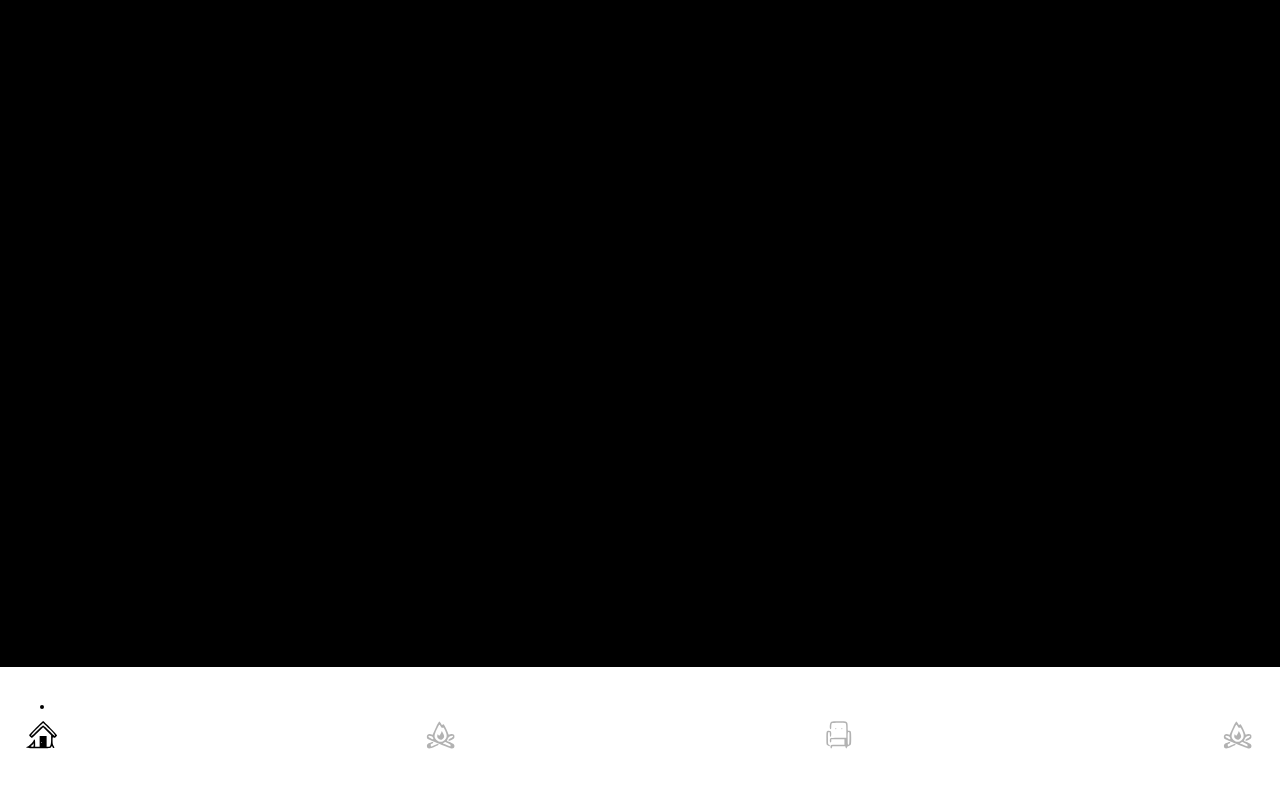
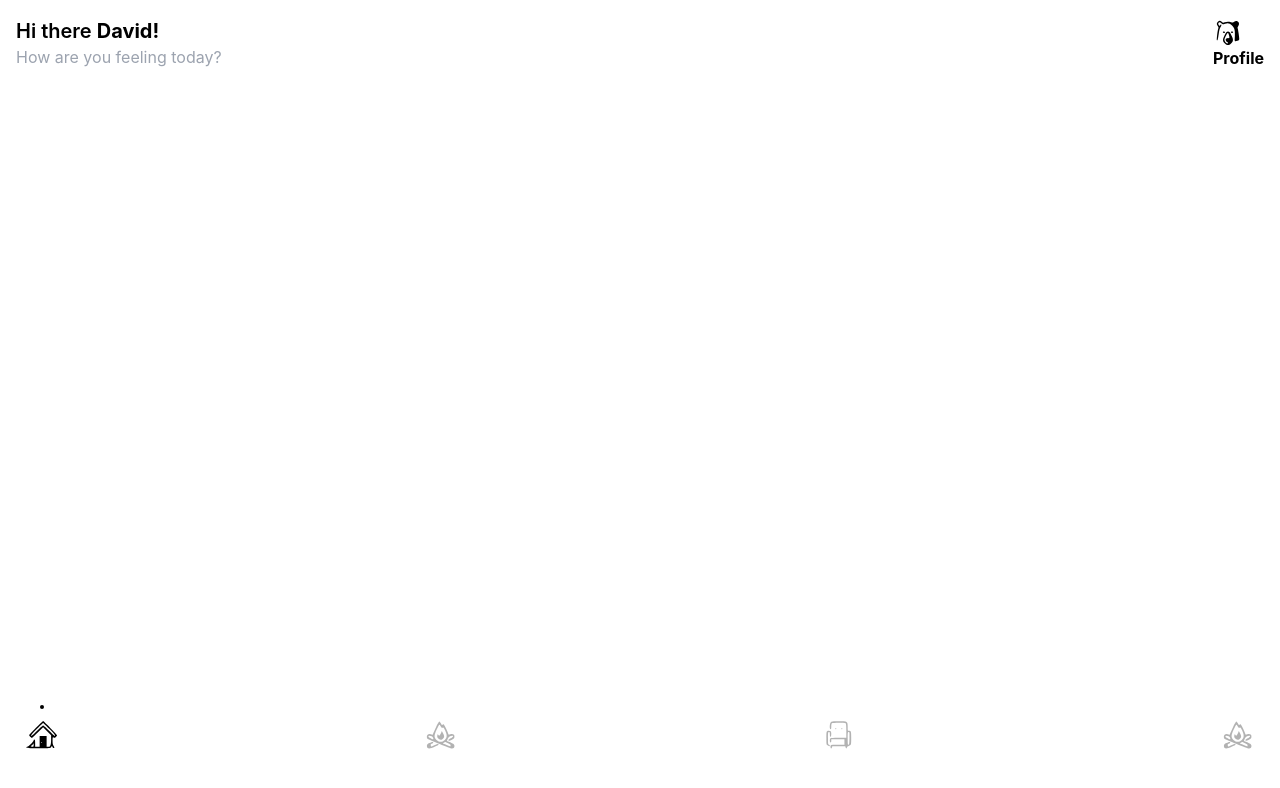
Before and after one commit to Tokonigeorge/couch_therapy, a React (Create React App) app: page / in a window 1280 px wide. Shown: the top 788 px of the page. Built offline with nearby package versions, Linux system fonts and the light colour scheme.

Commit message:
[navTop] Fixes #49 Created the homepage navbar coponent

```diff
--- a/src/components/Nav.jsx
+++ b/src/components/Nav.jsx
@@ -3,7 +3,7 @@ import NavIcon from "./NavIcon";
 
 const Nav = () => {
   return (
-    <div className="bg-white fixed bottom-0 left-0 z-50 w-full h-1/6 flex flex-row justify-between items-center px-4">
+    <div className="bg-blue fixed bottom-0 left-0 z-50 w-full h-1/6 flex flex-row justify-between items-center px-4">
       <NavIcon home={"home"} />
       <NavIcon camp={"camp"} />
       <NavIcon couch={"couch"} />
--- /dev/null
+++ b/src/components/NavTop.jsx
@@ -0,0 +1,20 @@
+import React from "react";
+import profileIcon from "../assests/profileIcon.svg";
+
+const NavTop = ({ userName, dailyMessage }) => {
+  return (
+    <div className="flex flex-row justify-between items-center px-4">
+      <div>
+        <p className="text-xl font-semibold">
+          Hi there <span className="font-bold">{userName}!</span>
+        </p>
+        <p className="text-gray-400">{dailyMessage}</p>
+      </div>
+      <div>
+        <img src={profileIcon} alt="" /> <p className="font-bold">Profile</p>
+      </div>
+    </div>
+  );
+};
+
+export default NavTop;
--- a/src/layouts/MainPage.jsx
+++ b/src/layouts/MainPage.jsx
@@ -1,9 +1,11 @@
 import React from "react";
 import Nav from "../components/Nav";
+import NavTop from "../components/NavTop";
 
 const MainPage = () => {
   return (
-    <div className="bg-black h-screen">
+    <div className=" h-screen pt-4">
+      <NavTop userName="David" dailyMessage="How are you feeling today?" />
       <Nav />
     </div>
   );
```
Also changed, not shown: src/assests/profileIcon.svg (added).
